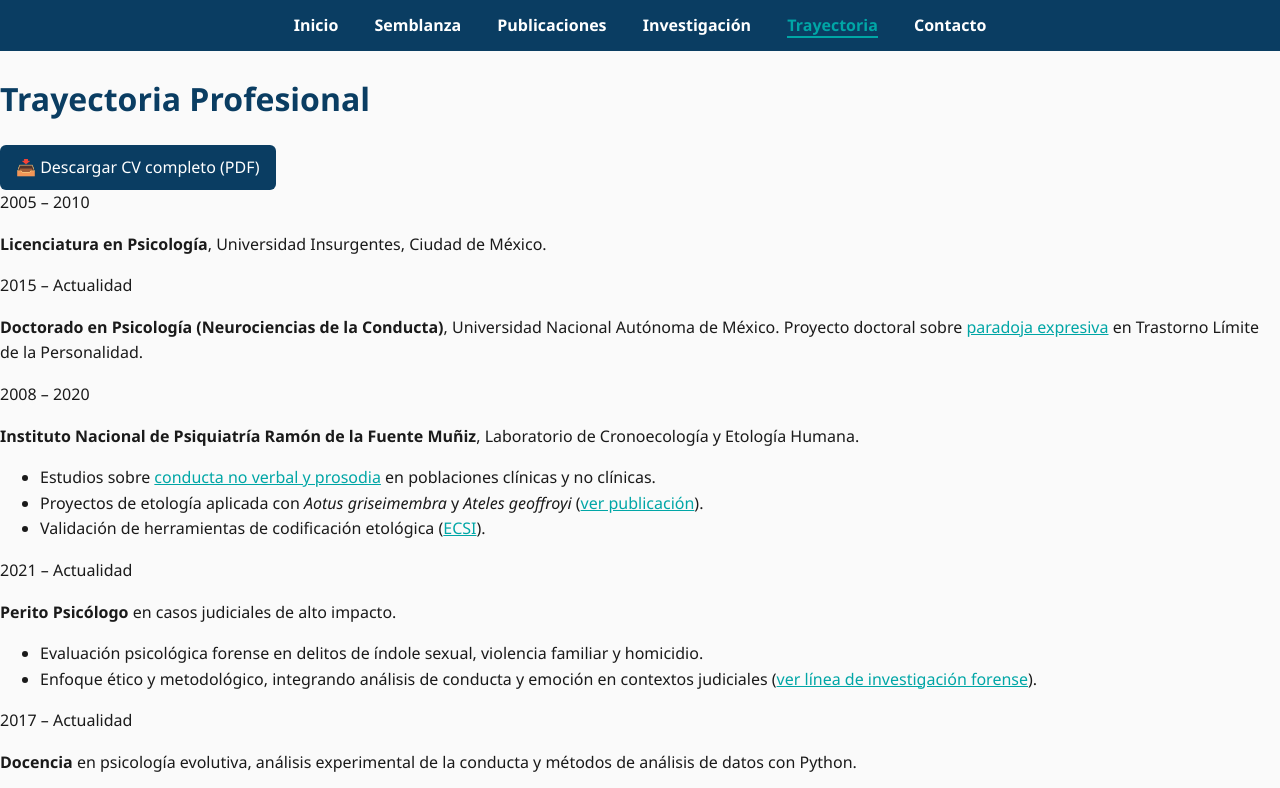
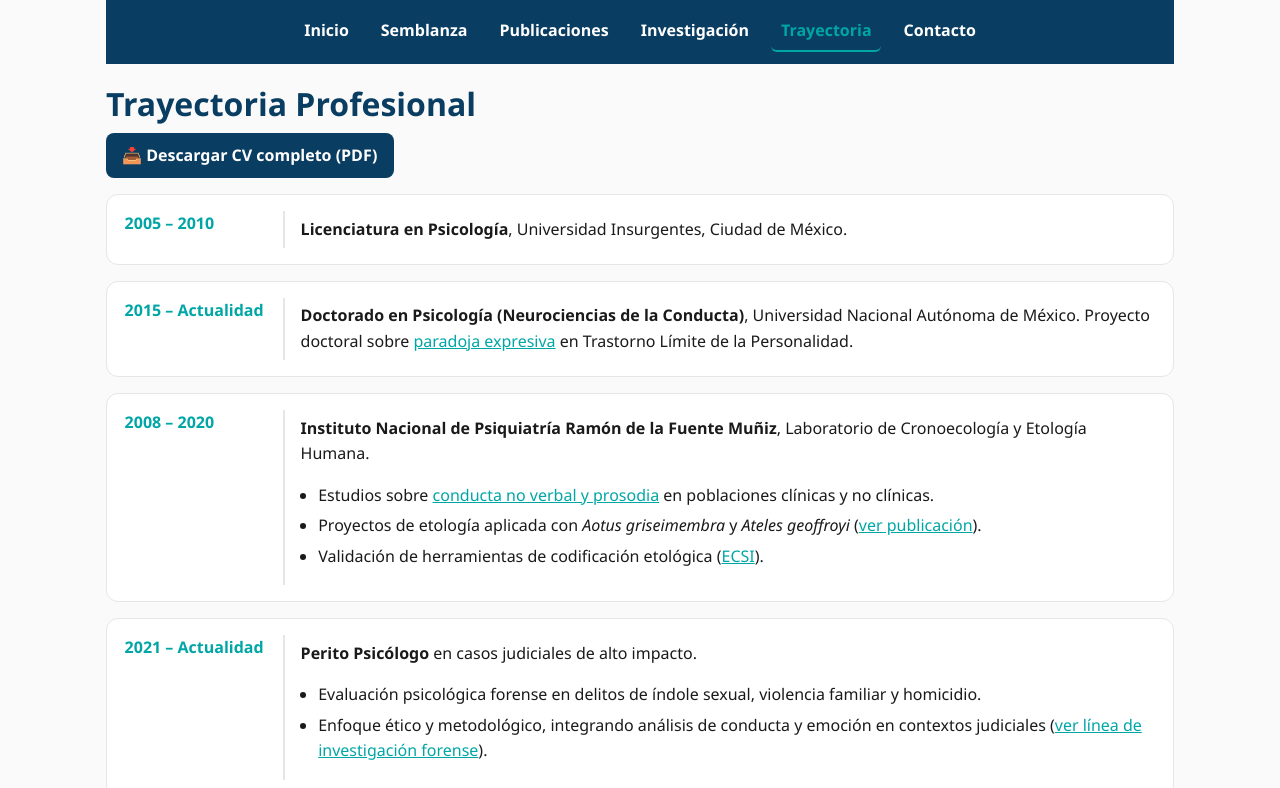
Before and after one commit to Sivlemx/Sivlemx.github.io, a plain HTML site: page trayectoria.html in a window 1280 px wide. Shown: the top 788 px of the page. Drawn offline with Linux system fonts and the light colour scheme.

Commit message:
Update styles.css
Mas cambios más vergas

```diff
--- a/styles.css
+++ b/styles.css
@@ -1,71 +1,187 @@
-/* Paleta de colores */
-:root {
-    --color-principal: #0a3d62; /* Azul profundo serio */
-    --color-acento: #00a6a6;    /* Turquesa neuro */
-    --color-fondo: #fafafa;     /* Fondo claro */
-    --color-texto: #1a1a1a;     /* Texto principal */
+/* ========= PALETA ========= */
+:root{
+  --color-principal:#0a3d62;  /* Azul profundo serio */
+  --color-acento:#00a6a6;     /* Turquesa neuro */
+  --color-fondo:#fafafa;      /* Fondo claro */
+  --color-texto:#1a1a1a;      /* Texto principal */
+  --color-borde:#e6e6e6;      /* Bordes suaves */
 }
 
-/* ===== Estilos globales ===== */
-body {
-    background-color: var(--color-fondo);
-    color: var(--color-texto);
-    font-family: 'Segoe UI', Roboto, sans-serif;
-    line-height: 1.6;
-    margin: 0;
-    padding: 0;
+/* ========= RESETEO SUAVE / BASE ========= */
+*{box-sizing:border-box}
+html,body{margin:0;padding:0}
+body{
+  font-family: "Segoe UI", Roboto, system-ui, -apple-system, Arial, sans-serif;
+  background:var(--color-fondo);
+  color:var(--color-texto);
+  line-height:1.6;
+  -webkit-font-smoothing:antialiased;
+  -moz-osx-font-smoothing:grayscale;
+}
+img{max-width:100%;height:auto;display:block}
+
+/* ========= CONTENEDOR ========= */
+.container{
+  max-width:1100px;
+  margin:0 auto;
+  padding:0 1rem 2rem;
 }
 
-/* ===== Navegación ===== */
-nav {
-    background-color: var(--color-principal);
-    padding: 0.8rem;
-    text-align: center;
+/* ========= NAV ========= */
+nav{
+  background:var(--color-principal);
+  padding:.8rem 1rem;
+  margin-bottom:1.2rem;
+  display:flex;
+  flex-wrap:wrap;
+  gap:.8rem;
+  justify-content:center;
+}
+nav a{
+  color:#fff;
+  text-decoration:none;
+  font-weight:600;
+  padding:.35rem .6rem;
+  border-radius:6px;
+  transition:color .2s, background .2s, border-bottom .2s;
+}
+nav a:hover{
+  color:var(--color-acento);
+  background:rgba(255,255,255,.06);
+}
+nav a.active,[aria-current="page"]{
+  color:var(--color-acento);
+  border-bottom:2px solid var(--color-acento);
 }
 
-nav a {
-    color: white;
-    text-decoration: none;
-    margin: 0 1rem;
-    font-weight: bold;
-    transition: color 0.3s, border-bottom 0.3s;
+/* ========= TITULOS / TIPOGRAFÍA ========= */
+h1,h2,h3{color:var(--color-principal); line-height:1.25; margin:0 0 .6rem}
+p{margin:.6rem 0}
+em{font-style:italic}
+
+/* ========= ENLACES ========= */
+a{color:var(--color-acento)}
+a:hover{text-decoration:underline}
+
+/* ========= BOTONES ========= */
+button,.boton-descarga{
+  background:var(--color-principal);
+  color:#fff;
+  padding:.6rem 1rem;
+  border:none;
+  border-radius:8px;
+  text-decoration:none;
+  display:inline-block;
+  font-weight:600;
+  cursor:pointer;
+  transition:background .2s, transform .02s;
+}
+button:hover,.boton-descarga:hover{background:var(--color-acento); color:#fff}
+button:active,.boton-descarga:active{transform:scale(.99)}
+
+/* ========= PORTADA (index) ========= */
+.inicio-flex{
+  display:grid;
+  grid-template-columns:1.2fr .8fr;
+  gap:1.5rem;
+  align-items:center;
+  padding:1rem 0 0;
+}
+.inicio-texto p{font-size:1.05rem}
+.inicio-img{
+  width:100%;
+  max-width:420px;
+  border-radius:12px;
+  box-shadow:0 10px 24px rgba(0,0,0,.07);
+  margin-left:auto;
 }
 
-nav a:hover,
-nav a.active {
-    color: var(--color-acento);
-    border-bottom: 2px solid var(--color-acento);
+/* ========= SEMBLANZA / GENERAL ========= */
+main,article,section{margin:1rem 0}
+ul{padding-left:1.1rem}
+ul li{margin:.3rem 0}
+
+/* ========= PUBLICACIONES ========= */
+.publication{
+  background:#fff;
+  border:1px solid var(--color-borde);
+  border-radius:10px;
+  padding:.9rem 1rem;
+  margin:.7rem 0;
+  box-shadow:0 4px 14px rgba(0,0,0,.04);
+}
+.pub-list{padding-left:1.1rem}
+.pub-actions{
+  display:flex;
+  gap:.5rem;
+  flex-wrap:wrap;
+  margin:.4rem 0 0;
 }
 
-/* ===== Botones ===== */
-button,
-.boton-descarga {
-    background-color: var(--color-principal);
-    color: white;
-    padding: 0.6rem 1rem;
-    border: none;
-    border-radius: 6px;
-    text-decoration: none;
-    display: inline-block;
-    transition: background-color 0.3s;
+/* ========= INVESTIGACIÓN ========= */
+.research-topic{
+  background:#fff;
+  border:1px solid var(--color-borde);
+  border-radius:12px;
+  padding:1rem 1.1rem;
+  margin:1rem 0;
 }
 
-button:hover,
-.boton-descarga:hover {
-    background-color: var(--color-acento);
-    color: white;
+/* ========= LÍNEA DE TIEMPO ========= */
+.timeline{position:relative}
+.timeline-item{
+  display:grid;
+  grid-template-columns:160px 1fr;
+  gap:1rem;
+  background:#fff;
+  border:1px solid var(--color-borde);
+  border-radius:12px;
+  padding:1rem 1.1rem;
+  margin:1rem 0;
 }
+.timeline-date{
+  color:var(--color-acento);
+  font-weight:700;
+  border-right:2px solid var(--color-borde);
+  padding-right:.8rem;
+}
+.timeline-content p{margin:.35rem 0}
 
-/* ===== Títulos ===== */
-h1, h2, h3 {
-    color: var(--color-principal);
+/* ========= CONTACTO ========= */
+.contact-info{max-width:760px;margin:0 auto}
+.social-links{
+  list-style:none; padding:0; display:flex; flex-wrap:wrap; gap:.6rem
 }
+.social-links a{
+  background:var(--color-principal);
+  color:#fff;
+  padding:.35rem .7rem;
+  border-radius:6px;
+  text-decoration:none;
+  transition:background .2s
+}
+.social-links a:hover{background:var(--color-acento)}
+.contact-form{
+  display:flex; flex-direction:column; gap:.8rem; margin-top:1.2rem
+}
+.contact-form label{font-weight:700; color:var(--color-principal)}
+.contact-form input,.contact-form textarea{
+  padding:.65rem;
+  border:1px solid var(--color-borde);
+  border-radius:8px;
+  font-family:inherit; font-size:1rem;
+  transition:border-color .2s, box-shadow .2s
+}
+.contact-form input:focus,.contact-form textarea:focus{
+  border-color:var(--color-principal);
+  box-shadow:0 0 0 3px rgba(0,166,166,.15);
+  outline:none
+}
+.form-note{font-size:.92rem; color:#666}
 
-/* ===== Enlaces ===== */
-a {
-    color: var(--color-acento);
+/* ========= RESPONSIVE ========= */
+@media (max-width: 880px){
+  .inicio-flex{grid-template-columns:1fr}
+  .timeline-item{grid-template-columns:1fr; gap:.4rem}
+  .timeline-date{border-right:none; border-bottom:2px solid var(--color-borde); padding:.2rem 0 .6rem}
 }
-
-a:hover {
-    text-decoration: underline;
-}
```
